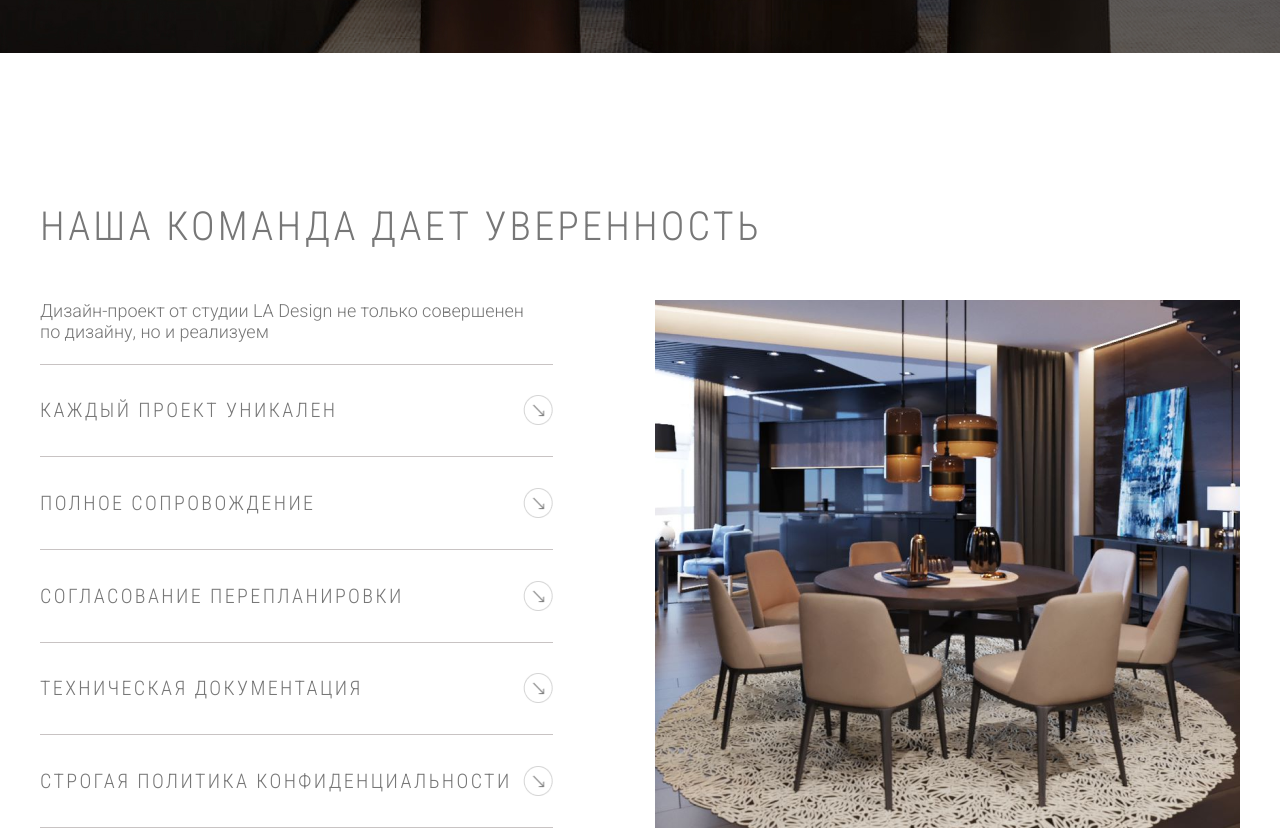
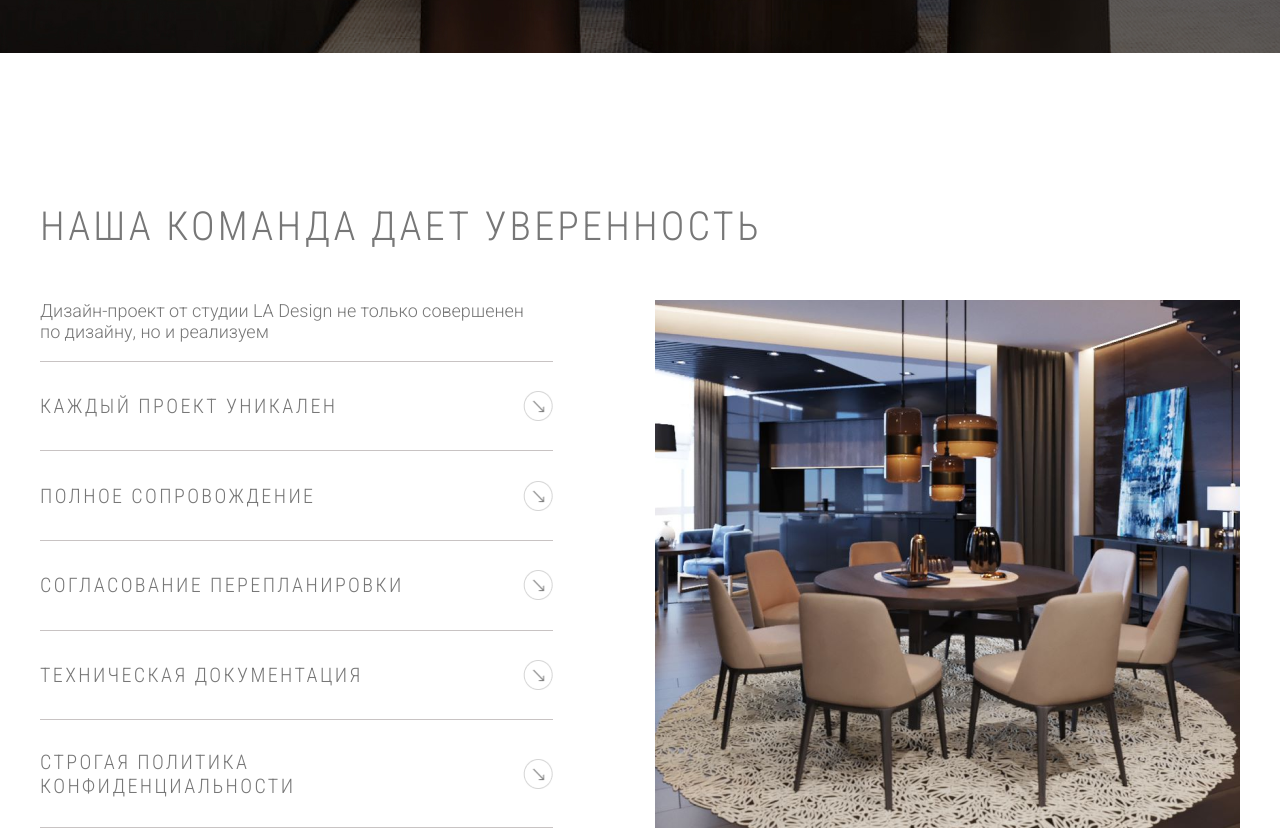
Before and after one commit to arinaab/ladesign-vue, a Vue app: page / in a window 1280 px wide. Shown: the part 747-1577 px from the top of the page. Built offline with nearby package versions, Linux system fonts and the light colour scheme.

Commit message:
mod confidenceitem

```diff
--- a/src/components/ConfidenceApp/style.scss
+++ b/src/components/ConfidenceApp/style.scss
@@ -42,6 +42,9 @@
     }
     &:last-child {
       border-bottom: 1px solid #c8c3c3;
+      p {
+        width: 88%;
+      }
     }
     &:hover {
       color: #393246;
```
